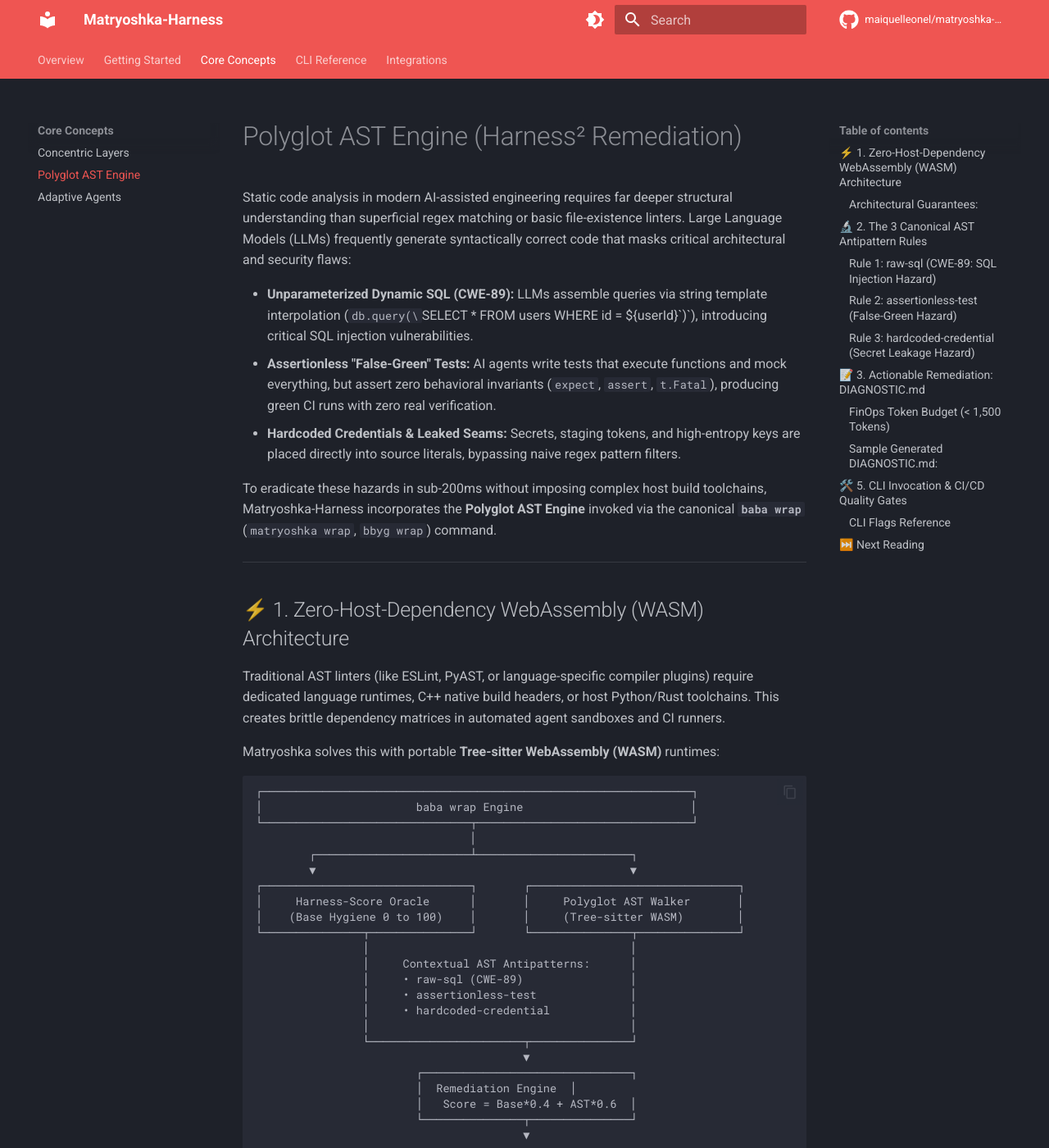
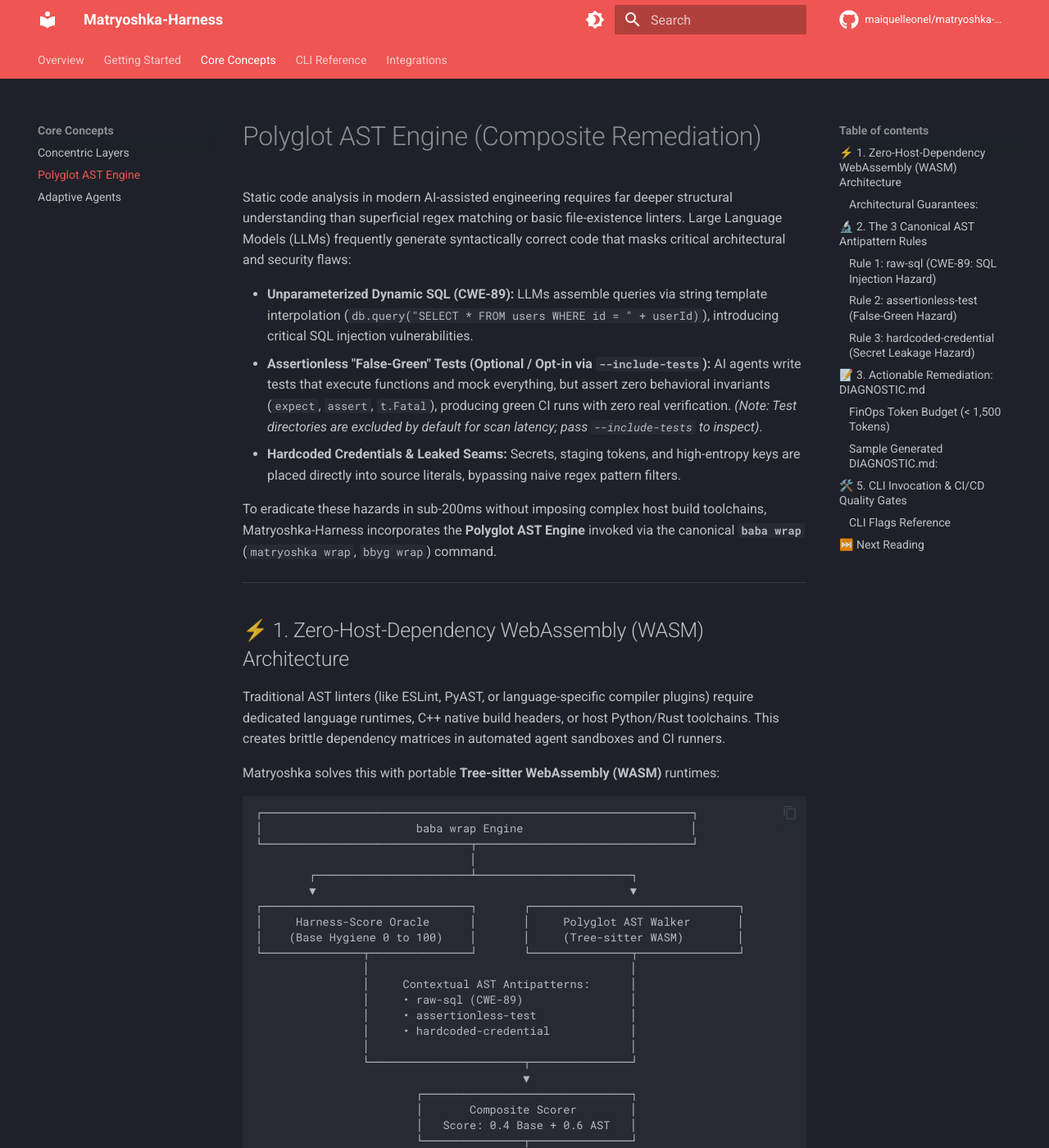
Before and after one commit to maiquelleonel/matryoshka-harness, an MkDocs documentation site: the page built from docs/guide/concepts/ast-engine.md, in a window 1280 px wide and 1400 px high. Shown: the whole window at 82% size. Built offline with MkDocs 1.6.1 and Material for MkDocs 9.7.7, drawn with Linux system fonts in a browser that asks for light colours; comment, search, counter and statistics services are not loaded; some of the changed text lies outside the part shown.

Commit message:
docs(ast): fix query interpolation syntax, flag assertionless opt-in, refine diagram and simplify entropy formula

```diff
--- a/docs/guide/concepts/ast-engine.md
+++ b/docs/guide/concepts/ast-engine.md
@@ -1,9 +1,9 @@
-# Polyglot AST Engine (Harness² Remediation)
+# Polyglot AST Engine (Composite Remediation)
 
 Static code analysis in modern AI-assisted engineering requires far deeper structural understanding than superficial regex matching or basic file-existence linters. Large Language Models (LLMs) frequently generate syntactically correct code that masks critical architectural and security flaws:
 
-* **Unparameterized Dynamic SQL (CWE-89):** LLMs assemble queries via string template interpolation (`db.query(\`SELECT * FROM users WHERE id = ${userId}\`)`), introducing critical SQL injection vulnerabilities.
-* **Assertionless "False-Green" Tests:** AI agents write tests that execute functions and mock everything, but assert zero behavioral invariants (`expect`, `assert`, `t.Fatal`), producing green CI runs with zero real verification.
+* **Unparameterized Dynamic SQL (CWE-89):** LLMs assemble queries via string template interpolation (`db.query("SELECT * FROM users WHERE id = " + userId)`), introducing critical SQL injection vulnerabilities.
+* **Assertionless "False-Green" Tests (Optional / Opt-in via `--include-tests`):** AI agents write tests that execute functions and mock everything, but assert zero behavioral invariants (`expect`, `assert`, `t.Fatal`), producing green CI runs with zero real verification. *(Note: Test directories are excluded by default for scan latency; pass `--include-tests` to inspect)*.
 * **Hardcoded Credentials & Leaked Seams:** Secrets, staging tokens, and high-entropy keys are placed directly into source literals, bypassing naive regex pattern filters.
 
 To eradicate these hazards in sub-200ms without imposing complex host build toolchains, Matryoshka-Harness incorporates the **Polyglot AST Engine** invoked via the canonical **`baba wrap`** (`matryoshka wrap`, `bbyg wrap`) command.
@@ -36,8 +36,8 @@ Matryoshka solves this with portable **Tree-sitter WebAssembly (WASM)** runtimes
                 └───────────────────────┬───────────────┘
                                         ▼
                         ┌───────────────────────────────┐
-                        │  Remediation Engine  │
-                        │   Score = Base*0.4 + AST*0.6  │
+                        │       Composite Scorer        │
+                        │   Score: 0.4 Base + 0.6 AST   │
                         └───────────────┬───────────────┘
                                         ▼
                         ┌───────────────────────────────┐
```
Also changed, not shown: other parts of docs/guide/concepts/ast-engine.md (+3 -3 lines).
